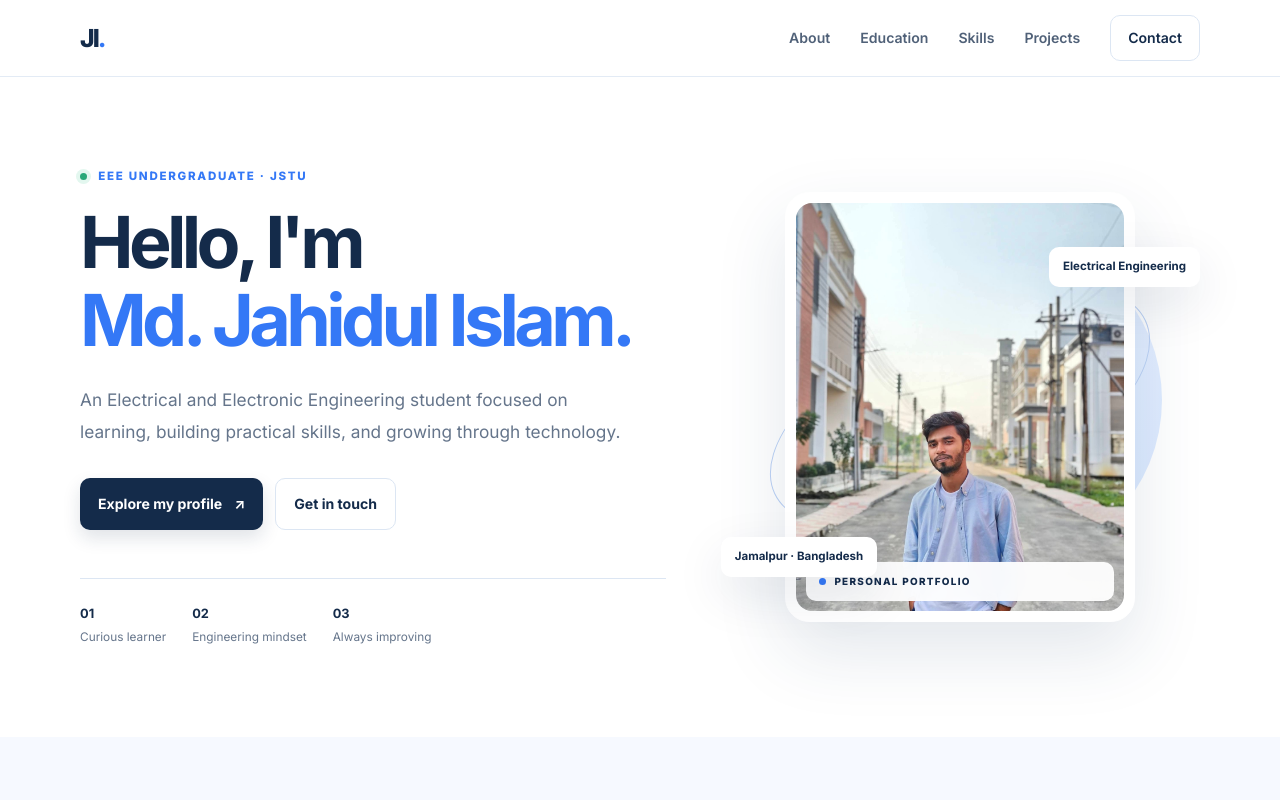
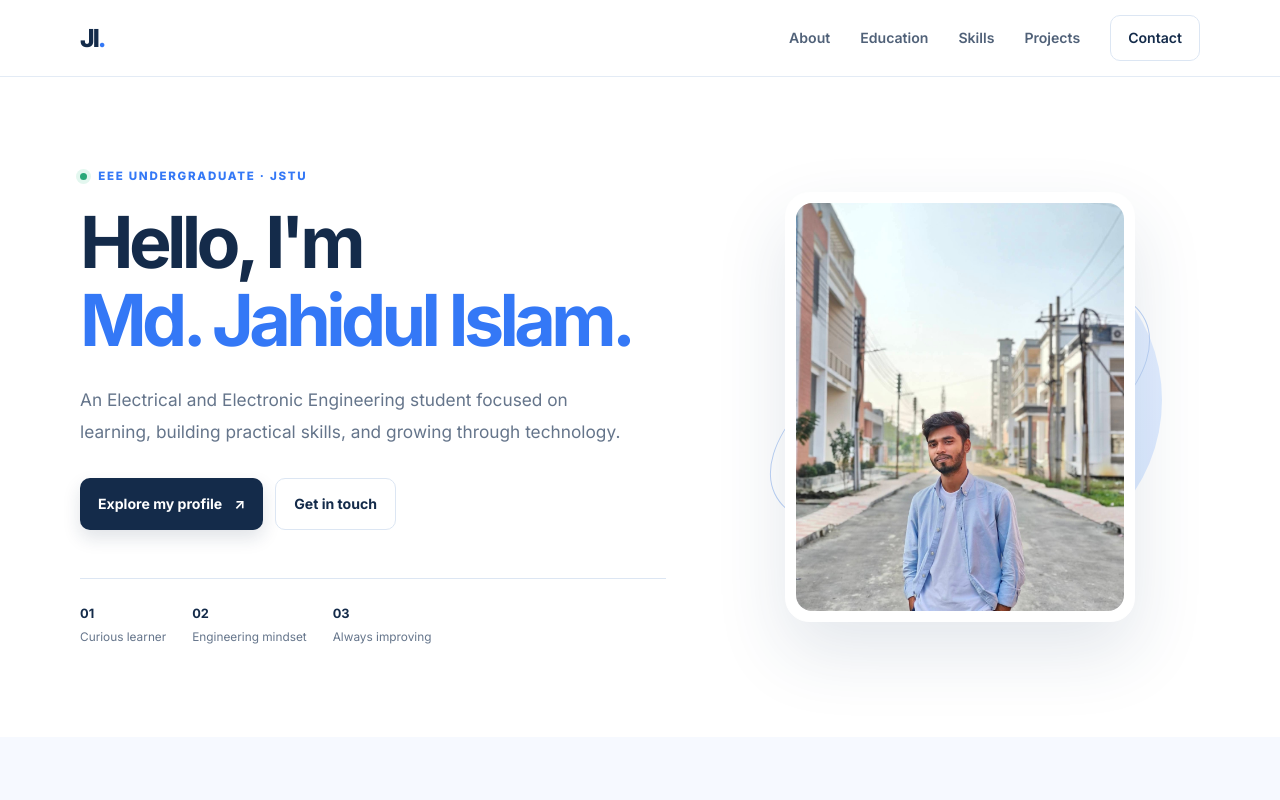
Before and after one commit to jahiidul689/jahidul-personal-website, a plain HTML site: page index.html in a window 1280 px wide. Shown: the top 800 px of the page. Drawn offline with Linux system fonts and the light colour scheme.

Commit message:
Update index.html

```diff
--- a/index.html
+++ b/index.html
@@ -46,10 +46,10 @@
         <div class="orbit orbit-two"></div>
         <div class="profile-photo-frame">
           <img class="profile-photo" src="profile-photo.jpg" alt="Md. Jahidul Islam wearing a light blue shirt" />
-          <div class="photo-caption"><span class="photo-caption-dot"></span> PERSONAL PORTFOLIO</div>
+
         </div>
-        <div class="floating-tag tag-top">Electrical Engineering</div>
-        <div class="floating-tag tag-bottom">Jamalpur · Bangladesh</div>
+
+
       </div>
     </section>
 
```
